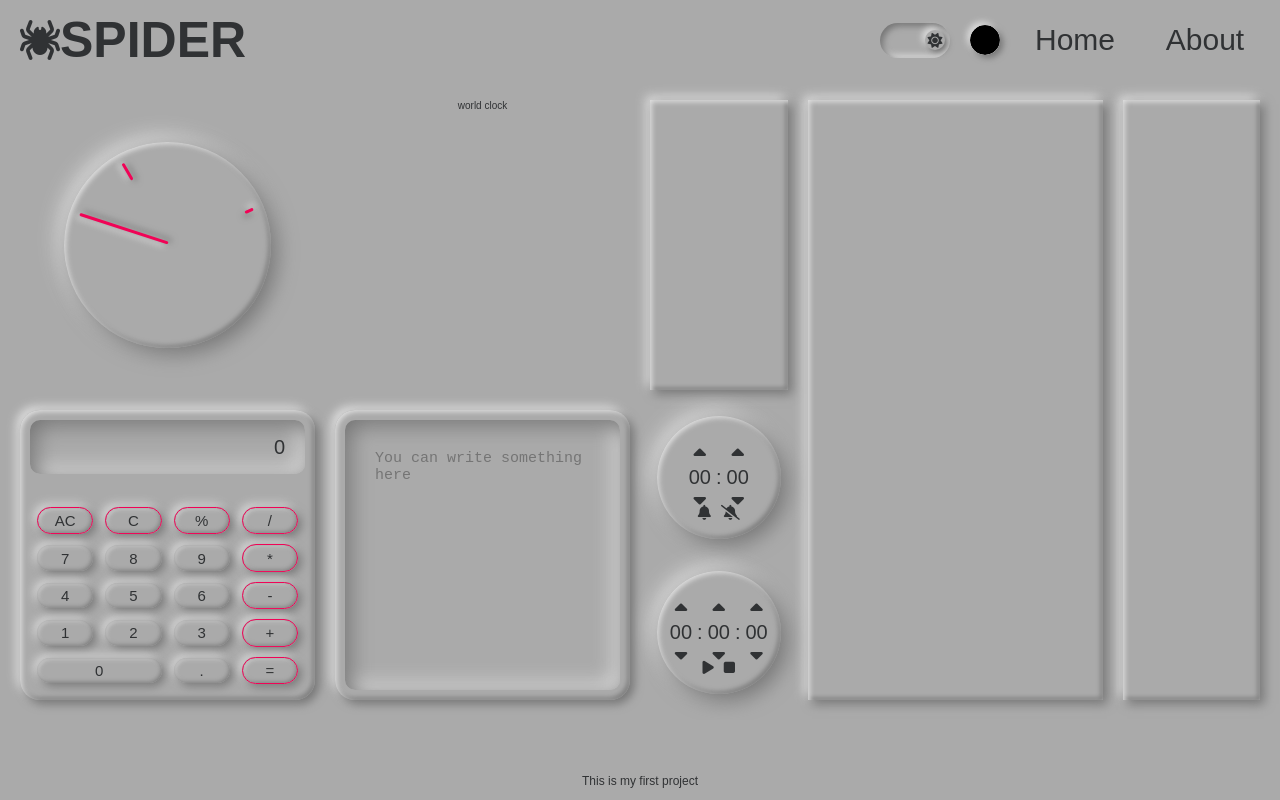
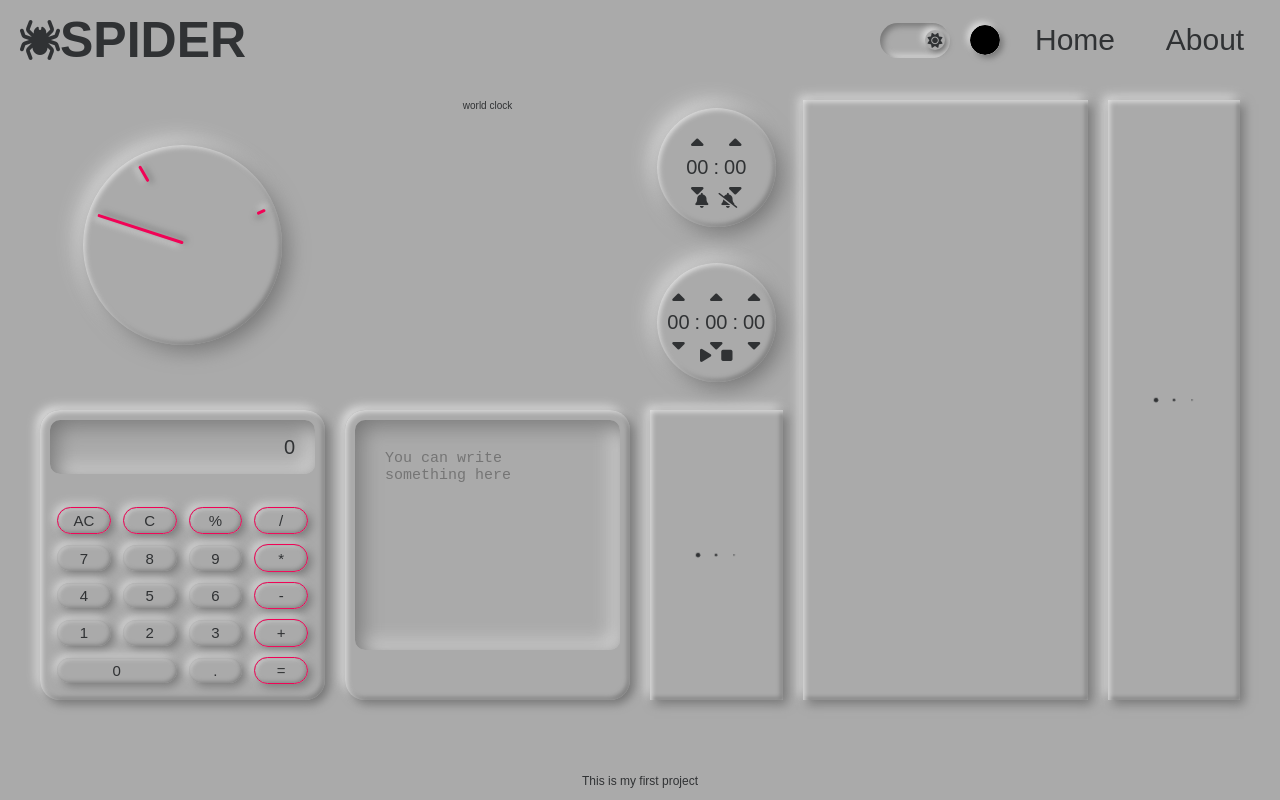
Before and after one commit to mehrdadazizkhani/Spider, a React (Create React App) app: page / in a window 1280 px wide. Built offline with nearby package versions, Linux system fonts and the light colour scheme.

Commit message:
some feature added to application

```diff
--- a/src/components/Content.js
+++ b/src/components/Content.js
@@ -7,10 +7,12 @@ import Countdown from './Countdown';
 import Weather from './Weather';
 import Crypto from './Crypto';
 import Todo from './Todo';
+import Note from './Note.js'
 
 const Content = () => {
     return (
         <div className={styles.container}>
+            <div className={styles.content}>
                 <Clock/>
                 <div>world clock</div>
                 <Crypto/>
@@ -18,10 +20,9 @@ const Content = () => {
                 <Calculator/>
                 <Todo/>
                 <Weather/>
-            <div  className={styles.note}>
-                <textarea type={'text'} placeholder='You can write something here'></textarea>
+                <Note/>
+                <Countdown/>
             </div>
-            <Countdown/>
         </div>
     );
 };
--- a/src/components/Content.module.css
+++ b/src/components/Content.module.css
@@ -1,84 +1,60 @@
 .container {
+    height: 100%;
     background-color: var(--color-primary);
+    display: flex;
+    justify-content: center;
+    align-items: center;
+    transform: translateY(80px);
+}
+
+.content {
+    height: calc(100vh - 200px);
     padding: 20px;
-    transform: translateY(80px);
     display: grid;
     gap: 20px;
     grid-template-columns: repeat(8, 1fr);
     grid-template-rows: repeat(4, 1fr);
-    height: calc(100vh - 200px);
-    grid-template-areas: 'clock clock wclock wclock weather todo todo crypto'
-                         'clock clock wclock wclock weather todo todo crypto'
-                         'calc calc note note alarm todo todo crypto'
-                         'calc calc note note count todo todo crypto';
+    grid-template-areas: 'clock clock wclock wclock alarm todo todo crypto'
+                         'clock clock wclock wclock count todo todo crypto'
+                         'calc calc note note weather todo todo crypto'
+                         'calc calc note note weather todo todo crypto';
+    aspect-ratio: 5/2.5;
 }
 
 
 
-.container > :nth-child(1) {
+.content > :nth-child(1) {
     grid-area: clock;
 }
 
-.container > :nth-child(2) {
+.content > :nth-child(2) {
     grid-area: wclock;
 }
 
-.container > :nth-child(3) {
+.content > :nth-child(3) {
     grid-area: crypto;
 }
 
-.container > :nth-child(4) {
+.content > :nth-child(4) {
     grid-area: alarm;
 }
 
-.container > :nth-child(5) {
+.content > :nth-child(5) {
     grid-area: calc;
 }
 
-.container > :nth-child(6) {
+.content > :nth-child(6) {
     grid-area: todo;
 }
 
-.container > :nth-child(7) {
+.content > :nth-child(7) {
     grid-area: weather;
 }
 
-.container > :nth-child(8) {
+.content > :nth-child(8) {
     grid-area: note;
 }
 
-.container > :nth-child(9) {
+.content > :nth-child(9) {
     grid-area: count;
 }
-
-.note {
-    box-shadow:  4px 4px 10px var(--shadow-x),
-    -4px -4px 10px var(--shadow-y),
-       inset 2px 2px 5px var(--shadow-y),
-       inset -2px -2px 5px var(--shadow-x);
-     padding: 10px;
-     border-radius: 20px;
-
-}
-
-.note textarea {
-    box-shadow:  inset 6px 6px 20px var(--shadow-x),
-    inset -6px -6px 20px var(--shadow-y);
-    background-color: var(--color-primary);
-    border: none;
-    padding: 30px;
-    border-radius: 10px;
-    width: calc(100% - 60px);
-    height: calc(100% - 60px);
-    color: var(--color-secondary);
-    resize: none;
-    font-size: 1.5rem;
-}
-
-.note textarea:focus {
-    outline: none;
-}
-
-.note textarea::-webkit-scrollbar {
-    display: none;
-}
--- a/src/components/Countdown.js
+++ b/src/components/Countdown.js
@@ -7,26 +7,51 @@ const Countdown = () => {
     const [minute, seMinute] = useState(0)
     const [second, setSecond] = useState(0)
 
+    const hourUpArrowHandler = () => {
+
+    }
+
+    const hourDownArrowHandler = () => {
+
+    }
+
+    const minuteUpArrowHandler = () => {
+
+    }
+
+    const minuteDownArrowHandler = () => {
+
+    }
+
+    const secondUpArrowHandler = () => {
+
+    }
+
+    const secondDownArrowHandler = () => {
+
+    }
+
+
     return (
         <div className={styles.container}>
             <div className={styles.countdown}>
                     <div className={styles.counterArea}>
                         <div className={styles.counterCol}>
-                            <div className={styles.arrowHide}><i id={styles['arrow']} className="fa-solid fa-caret-up"></i></div>
+                            <div onClick={hourUpArrowHandler}><i id={styles['arrow']} className="fa-solid fa-caret-up"></i></div>
                             <span className={styles.hour}>00</span>
-                            <div className={styles.arrowHide}><i id={styles['arrow']} className="fa-solid fa-caret-down"></i></div>
+                            <div onClick={hourDownArrowHandler}><i id={styles['arrow']} className="fa-solid fa-caret-down"></i></div>
                         </div>
                         <span className={styles.colon}>:</span>
                         <div className={styles.counterCol}>
-                            <div className={styles.arrowHide}><i id={styles['arrow']} className="fa-solid fa-caret-up"></i></div>
-                            <span className={styles.hour}>00</span>
-                            <div className={styles.arrowHide}><i id={styles['arrow']} className="fa-solid fa-caret-down"></i></div>
+                            <div onClick={minuteUpArrowHandler}><i id={styles['arrow']} className="fa-solid fa-caret-up"></i></div>
+                            <span className={styles.minute}>00</span>
+                            <div onClick={minuteDownArrowHandler}><i id={styles['arrow']} className="fa-solid fa-caret-down"></i></div>
                         </div>
                         <span className={styles.colon}>:</span>
                         <div className={styles.counterCol}>
-                            <div className={styles.arrowHide}><i id={styles['arrow']} className="fa-solid fa-caret-up"></i></div>
-                            <span className={styles.hour}>00</span>
-                            <div className={styles.arrowHide}><i id={styles['arrow']} className="fa-solid fa-caret-down"></i></div>
+                            <div onClick={secondUpArrowHandler}><i id={styles['arrow']} className="fa-solid fa-caret-up"></i></div>
+                            <span className={styles.second}>00</span>
+                            <div onClick={secondDownArrowHandler}><i id={styles['arrow']} className="fa-solid fa-caret-down"></i></div>
                         </div>
                     </div>
                     <div className={styles.buttonArea}>
--- a/src/components/Countdown.module.css
+++ b/src/components/Countdown.module.css
@@ -48,7 +48,7 @@
 }
 
 .arrowHide {
-    /* display: none; */
+    display: none;
 }
 
 .buttonArea {
--- a/src/components/Crypto.js
+++ b/src/components/Crypto.js
@@ -1,10 +1,11 @@
 import React from 'react';
 import styles from './Crypto.module.css'
+import Loading from './Loading';
 
 const Crypto = () => {
     return (
         <div className={styles.container}>
-
+            <Loading/>
         </div>
     );
 };
--- /dev/null
+++ b/src/components/Loading.js
@@ -0,0 +1,14 @@
+import React from 'react';
+import styles from './Loading.module.css'
+
+const Loading = () => {
+    return (
+        <div className={styles.container}>
+            <div className={styles.circle}></div>
+            <div className={styles.circle}></div>
+            <div className={styles.circle}></div>
+        </div>
+    );
+};
+
+export default Loading;
--- /dev/null
+++ b/src/components/Loading.module.css
@@ -0,0 +1,42 @@
+.container {
+    display: flex;
+    justify-content: center;
+    align-items: center;
+    width: 100%;
+    height: 100%;
+}
+
+.circle {
+    width: 1rem;
+    aspect-ratio: 1/1;
+    border-radius: 50%;
+    background-color: var(--color-secondary);
+    margin: 0 0.4rem;
+}
+
+.circle:nth-child(1) {
+    animation: circle 1s ease-in infinite;
+    animation-delay: 0.2s;
+}
+
+.circle:nth-child(2) {
+    animation: circle 1s ease-in infinite;
+    animation-delay: 0.3s;
+}
+
+.circle:nth-child(3) {
+    animation: circle 1s ease-in infinite;
+    animation-delay: 0.4s;
+}
+
+@keyframes circle {
+    0% {
+        transform: scale(0.1);
+    }
+    50% {
+        transform: scale(1);
+    }
+    100% {
+        transform: scale(0.1);
+    }
+}
--- /dev/null
+++ b/src/components/Note.js
@@ -0,0 +1,25 @@
+import React, { useState } from 'react';
+import styles from './Note.module.css'
+
+const Note = () => {
+
+    const [content, setContent] = useState('')
+
+    const contenHandler = (event) => {
+        setContent(prevContent => prevContent = event.target.value)
+        wordCounter()
+    }
+
+    const wordCounter = () => {
+        'salam'
+    }
+
+    return (
+        <div className={styles.note}>
+            <textarea type={'text'} onChange={contenHandler} value={content} placeholder='You can write something here'></textarea>
+            <p className={`${styles.info} ${content ? '' : styles.deactiveContent}`}>words: <span>{wordCounter}</span></p>
+        </div>
+    );
+};
+
+export default Note;
--- /dev/null
+++ b/src/components/Note.module.css
@@ -0,0 +1,44 @@
+.note {
+    box-shadow:  4px 4px 10px var(--shadow-x),
+    -4px -4px 10px var(--shadow-y),
+       inset 2px 2px 5px var(--shadow-y),
+       inset -2px -2px 5px var(--shadow-x);
+     padding: 10px;
+     border-radius: 20px;
+
+}
+
+.note textarea {
+    box-shadow:  inset 6px 6px 20px var(--shadow-x),
+    inset -6px -6px 20px var(--shadow-y);
+    background-color: var(--color-primary);
+    border: none;
+    padding: 30px;
+    border-radius: 10px;
+    width: calc(100% - 60px);
+    height: calc(85% - 60px);
+    color: var(--color-secondary);
+    resize: none;
+    font-size: 1.5rem;
+}
+
+.note textarea:focus {
+    outline: none;
+}
+
+.note textarea::-webkit-scrollbar {
+    display: none;
+}
+
+.info {
+    padding: 0 20px;
+    font-size: 1.5rem;
+}
+
+.info > span {
+    color: var(--color-accent);
+}
+
+.deactiveContent {
+    display: none;
+}
--- a/src/components/Weather.js
+++ b/src/components/Weather.js
@@ -1,11 +1,12 @@
 import React from 'react';
 import stylse from './Weather.module.css'
+import Loading from './Loading.js'
 
 const Weather = () => {
 
     return (
         <div className={stylse.container}>
-
+            <Loading/>
         </div>
     );
 
```
Also changed, not shown: src/components/Calculator.module.css (+4 -4 lines). Lines whose indentation alone changed are shown as unchanged.
